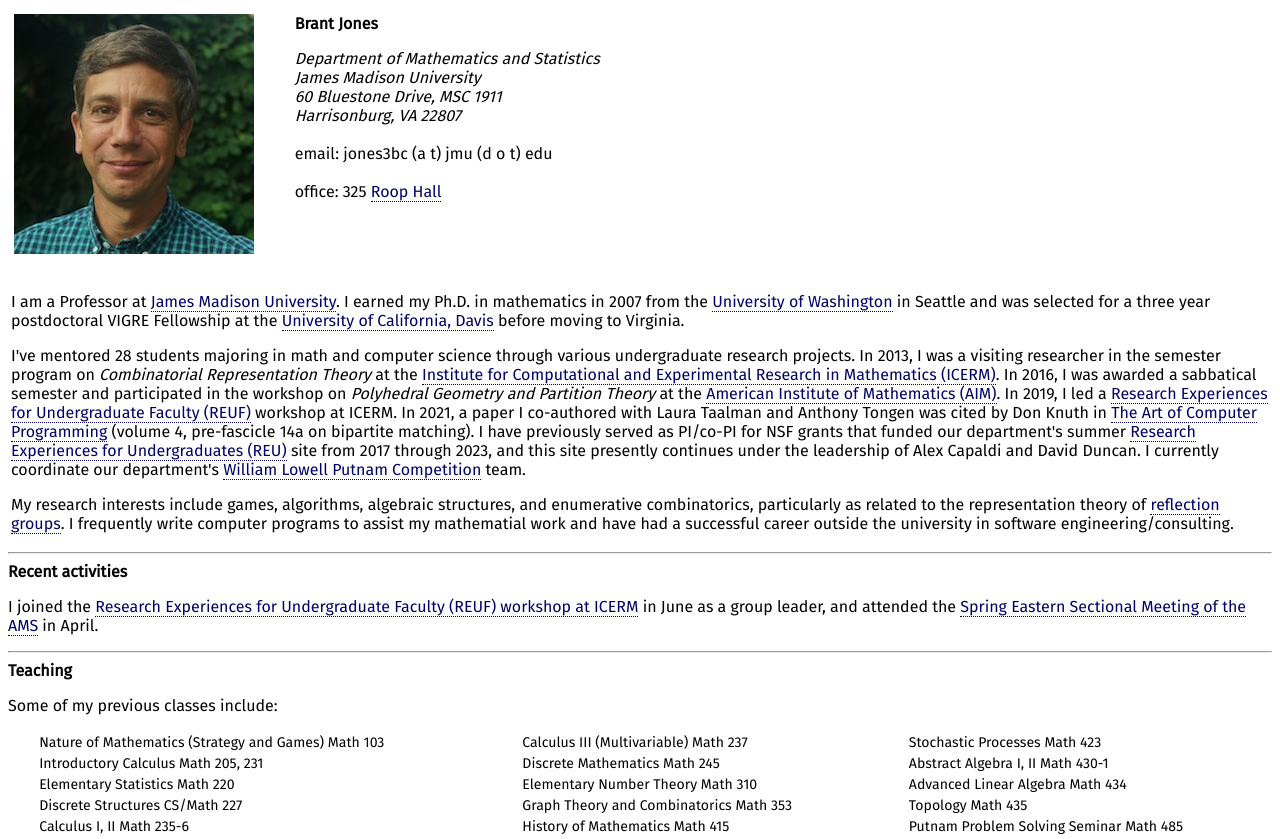
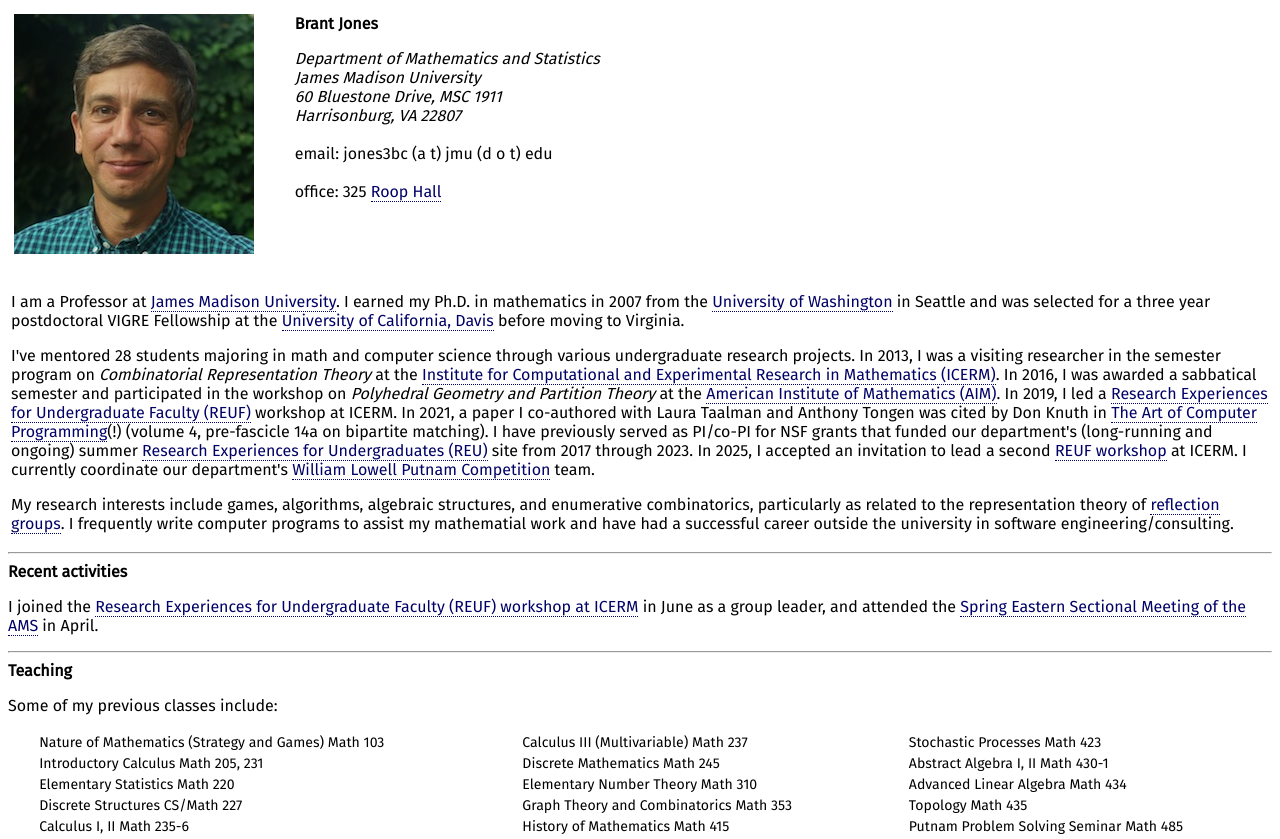
Before and after one commit to brant-jones/brant-jones.github.io, a plain HTML site: page index.html in a window 1280 px wide. Shown: the top 839 px of the page. Drawn offline with nearby package versions, Linux system fonts and the light colour scheme; some packages are replaced by stand-ins of ours.

Commit message:
Update index.html

```diff
--- a/index.html
+++ b/index.html
@@ -38,7 +38,7 @@
 I am a Professor at <a href="http://www.jmu.edu/mathstat/">James Madison University</a>.  I earned my Ph.D. in mathematics in 2007 from the <a href="http://www.math.washington.edu/">University of Washington</a> in Seattle and was selected for a three year postdoctoral VIGRE Fellowship at the <a href="http://www.math.ucdavis.edu/">University of California, Davis</a> before moving to Virginia.  </p><p>
 
 I've mentored 28 students majoring in math and computer science through various undergraduate research projects.  In 2013, I was a visiting researcher in the semester program on <i>Combinatorial Representation Theory</i> at the <a href="http://icerm.brown.edu/">Institute for Computational and Experimental Research in Mathematics (ICERM)</a>.  In 2016, I was awarded a sabbatical semester and participated in the workshop on <i>Polyhedral Geometry and Partition Theory</i> at the <a href="http://aimath.org/">American Institute of Mathematics (AIM)</a>.  In 2019, I led a <A HREF="https://icerm.brown.edu/reuf/reuf2019/">Research Experiences for Undergraduate Faculty (REUF)</A> workshop at ICERM.
-In 2021, a paper I co-authored with Laura Taalman and Anthony Tongen was cited by Don Knuth in <A HREF="https://en.wikipedia.org/wiki/The_Art_of_Computer_Programming">The Art of Computer Programming</A> (volume 4, pre-fascicle 14a on bipartite matching).  I have previously served as PI/co-PI for NSF grants that funded our department's summer <a href="http://www.jmu.edu/mathstat/reu/">Research Experiences for Undergraduates (REU)</a> site from 2017 through 2023, and this site presently continues under the leadership of Alex Capaldi and David Duncan.  I currently coordinate our department's <a href="https://maa.org/putnam/">William Lowell Putnam Competition</a> team. <P>
+In 2021, a paper I co-authored with Laura Taalman and Anthony Tongen was cited by Don Knuth in <A HREF="https://en.wikipedia.org/wiki/The_Art_of_Computer_Programming">The Art of Computer Programming</A>(!) (volume 4, pre-fascicle 14a on bipartite matching).  I have previously served as PI/co-PI for NSF grants that funded our department's (long-running and ongoing) summer <a href="http://www.jmu.edu/mathstat/reu/">Research Experiences for Undergraduates (REU)</a> site from 2017 through 2023.  In 2025, I accepted an invitation to lead a second <A HREF="https://icerm.brown.edu/program/reuf/reuf-25">REUF workshop</A> at ICERM.  I currently coordinate our department's <a href="https://maa.org/putnam/">William Lowell Putnam Competition</a> team. <P>
 
 My research interests include games, algorithms, algebraic structures, and enumerative combinatorics, particularly as related to the representation theory of <a href="http://en.wikipedia.org/wiki/Coxeter_group">reflection groups</a>.  I frequently write computer programs to assist my mathematial work and have had a successful career outside the university in software engineering/consulting.
 <P>
```
